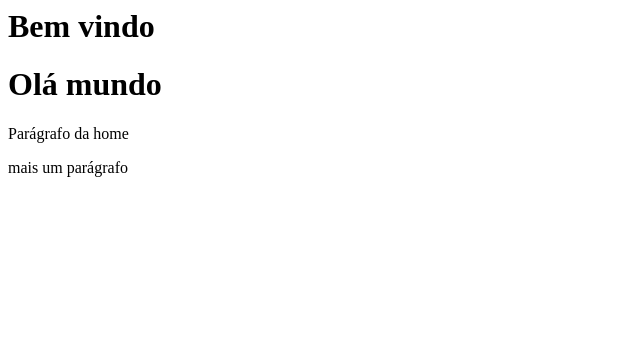
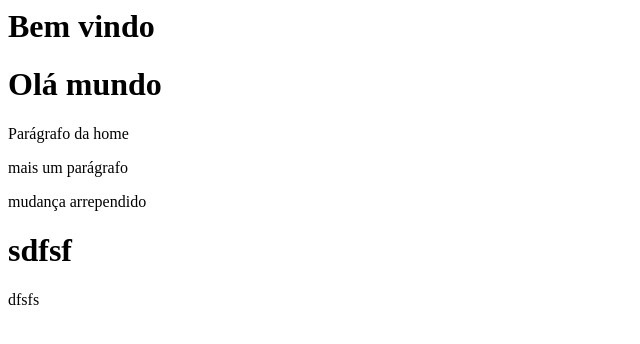
Before and after one commit to fernandoamev/git_projeto, a plain HTML site: page index.html in a window 1280 px wide. Shown: the whole page, without its empty margins (0-640 px from the left). Drawn offline with Linux system fonts and the light colour scheme.

Commit message:
salvando

```diff
--- a/arq.css
+++ /dev/null
@@ -1 +0,0 @@
-mais um arquivo
--- a/index.html
+++ b/index.html
@@ -2,3 +2,11 @@
 <h1> Olá mundo </h1>
 <p> Parágrafo da home</p>
 <p> mais um parágrafo</p>
+
+
+<p>mudança arrependido</p>
+
+
+<h1> sdfsf</h1>
+
+<p>dfsfs</p>
```
